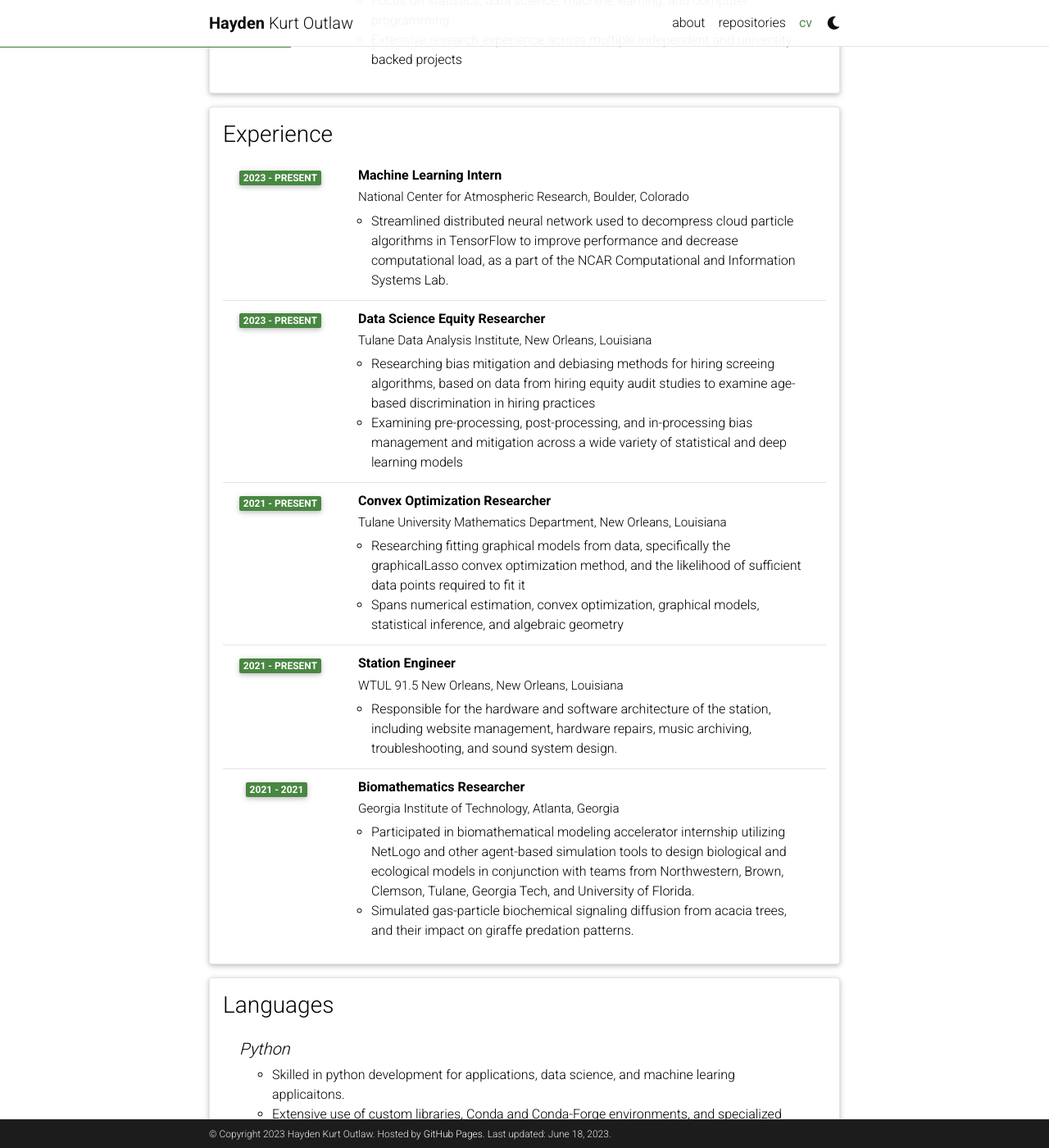
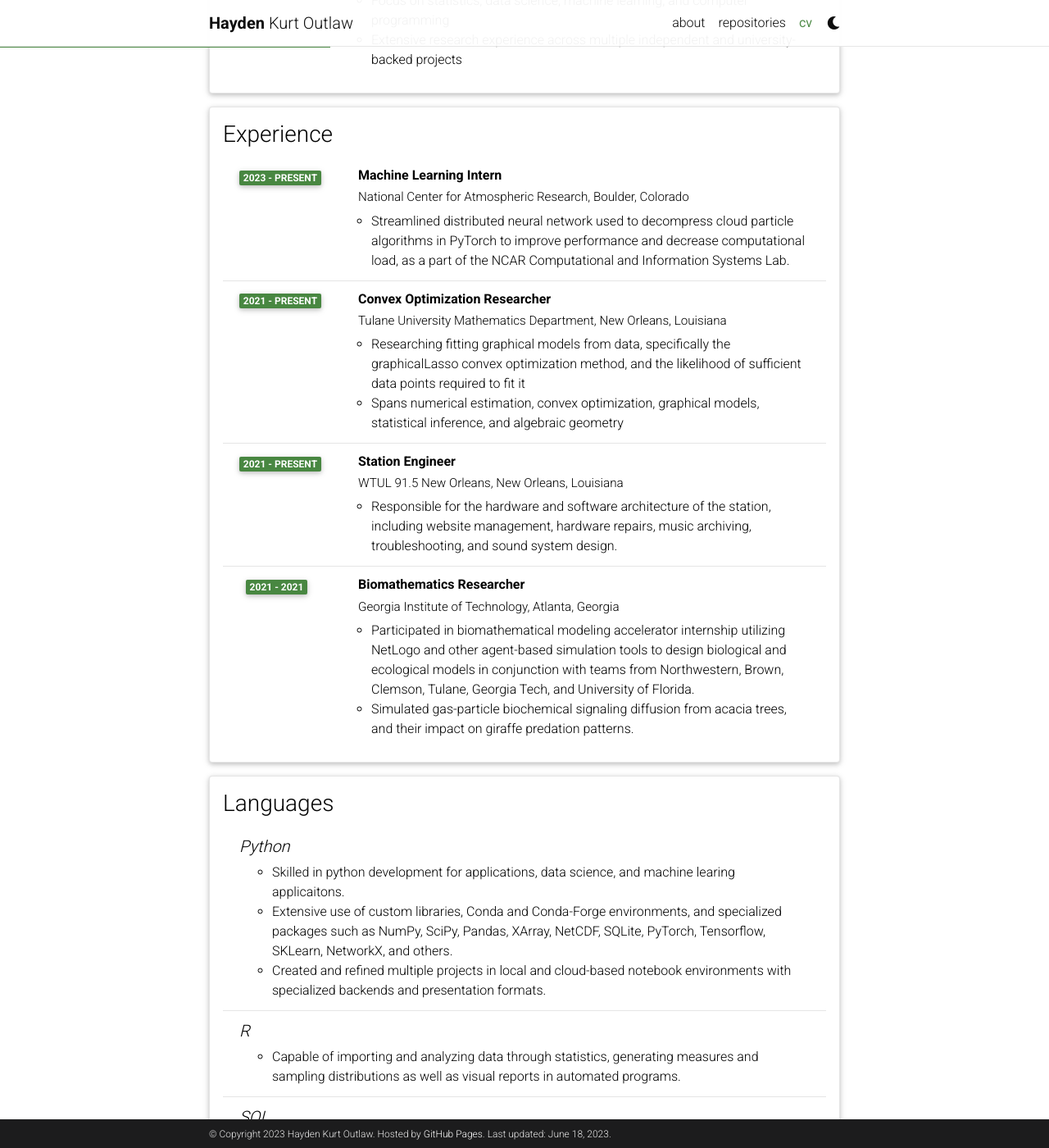
Before and after one commit to outlawhayden/outlawhayden.github.io, a Jekyll site: the page built from _pages/cv.md, in a window 1280 px wide and 1400 px high, scrolled down 580 px. Shown: the whole window at 82% size. Built offline with Jekyll 4.4.1, drawn with Linux system fonts in a browser that asks for light colours; comment, search, counter and statistics services are not loaded; a style sheet for code colours, icons or effects is not loaded; some of the changed text lies outside the part shown.

Commit message:
cv update

```diff
--- a/_data/cv.yml
+++ b/_data/cv.yml
@@ -26,14 +26,7 @@
       institution: National Center for Atmospheric Research, Boulder, Colorado
       year: 2023 - Present
       description:
-        - Streamlined distributed neural network used to decompress cloud particle algorithms in TensorFlow to improve performance and decrease computational load, as a part of the NCAR Computational and Information Systems Lab.
-
-    - title: Data Science Equity Researcher
-      institution: Tulane Data Analysis Institute, New Orleans, Louisiana
-      year: 2023 - Present
-      description:
-        - Researching bias mitigation and debiasing methods for hiring screeing algorithms, based on data from hiring equity audit studies to examine age-based discrimination in hiring practices
-        - Examining pre-processing, post-processing, and in-processing bias management and mitigation across a wide variety of statistical and deep learning models
+        - Streamlined distributed neural network used to decompress cloud particle algorithms in PyTorch to improve performance and decrease computational load, as a part of the NCAR Computational and Information Systems Lab.
 
     - title: Convex Optimization Researcher
       institution: Tulane University Mathematics Department, New Orleans, Louisiana
@@ -62,7 +55,7 @@
     - title: Python
       items:
         - Skilled in python development for applications, data science, and machine learing applicaitons.
-        - Extensive use of custom libraries, Conda and Conda-Forge environments, and specialized packages such as NumPy, SciPy, Pandas, PyTorch, Tensorflow, SKLearn, NetworkX, and others.
+        - Extensive use of custom libraries, Conda and Conda-Forge environments, and specialized packages such as NumPy, SciPy, Pandas, XArray, NetCDF, SQLite, PyTorch, Tensorflow, SKLearn, NetworkX, and others.
         - Created and refined multiple projects in local and cloud-based notebook environments with specialized backends and presentation formats.
     - title: R
       items:
--- a/_data/repositories.yml
+++ b/_data/repositories.yml
@@ -3,8 +3,8 @@ github_users:
 
 github_repos:
   - outlawhayden/outlawhayden.github.io
-  - outlawhayden/neworleanspd
-  - outlawhayden/kaggle
+  - NCAR/holodecml
+  - outlawhayden/T4DS2023
   - outlawhayden/cmps-6240
   - outlawhayden/cmps-6160
   - outlawhayden/climatediscourse
```
Also changed, not shown: _pages/about.md (+1 -1 lines), 1 other file.
